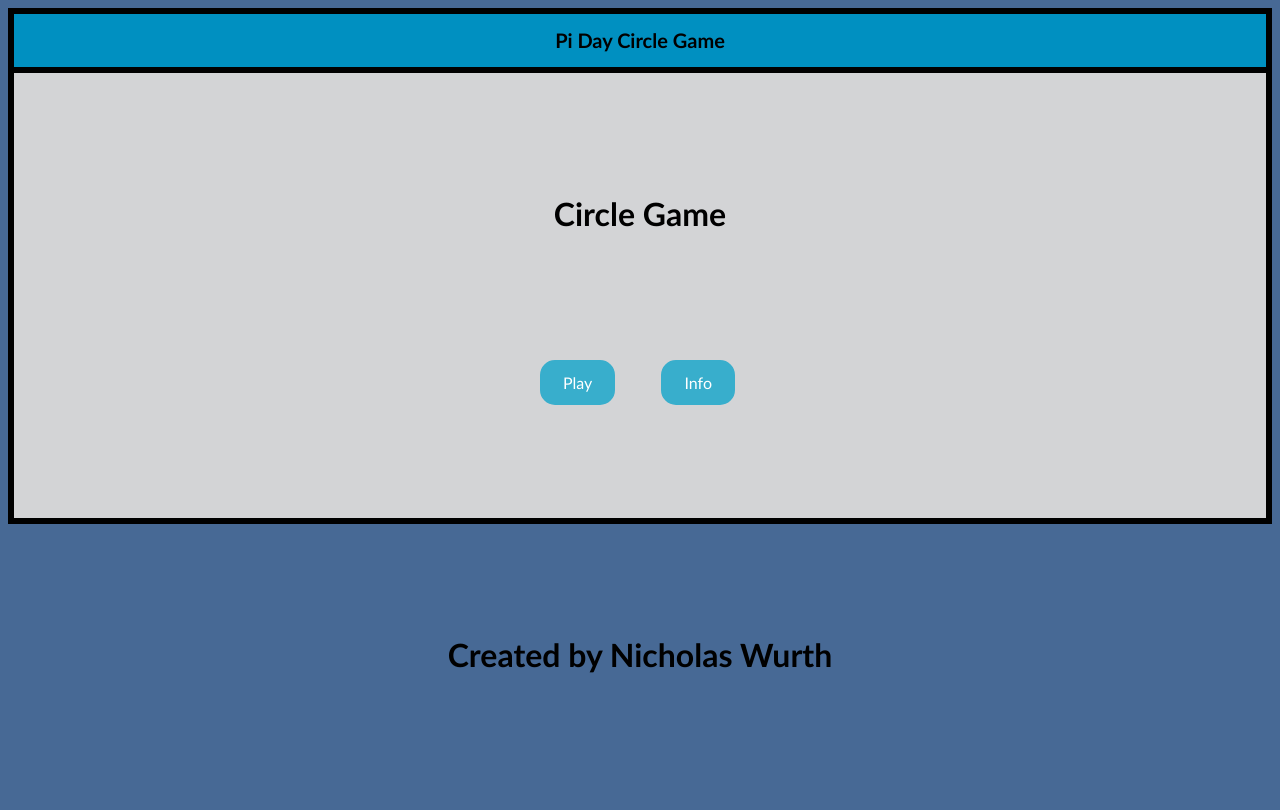
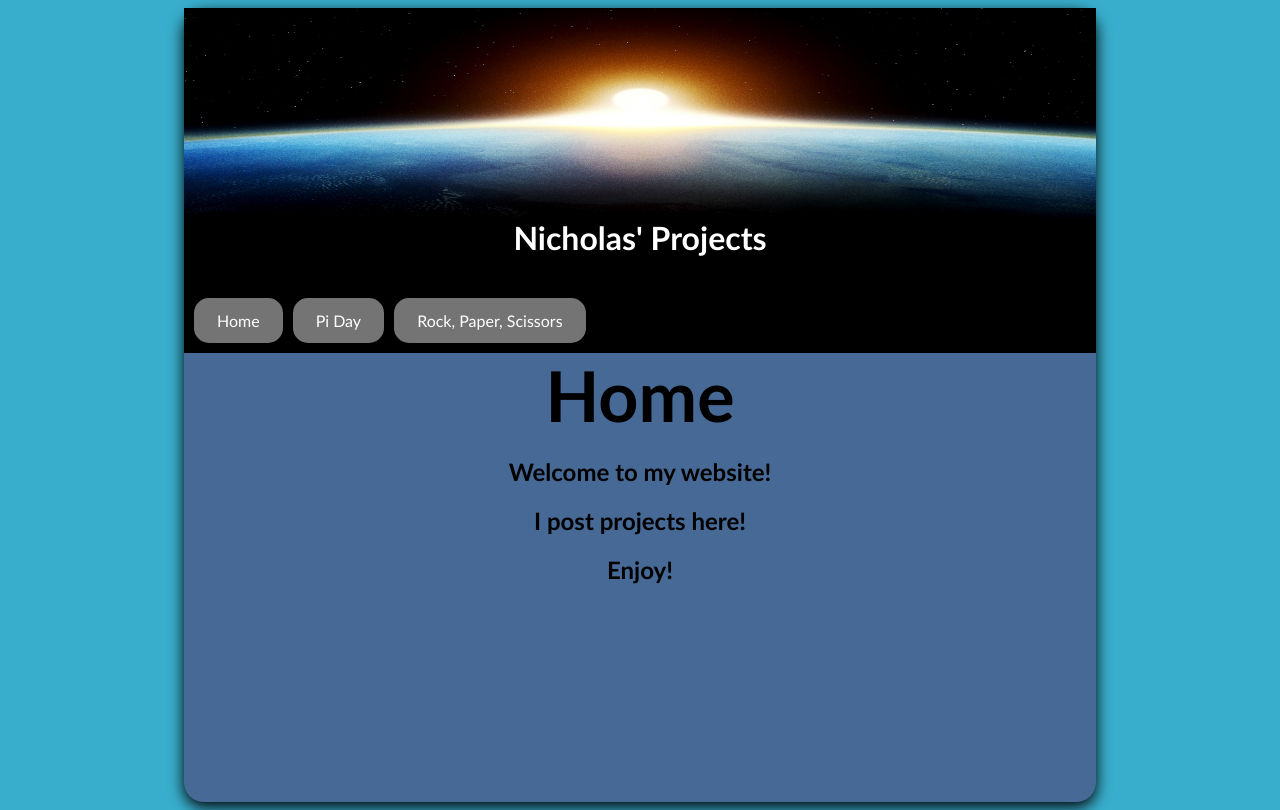
Before and after one commit to gateway12231/gateway12231.github.io, a plain HTML site: page index.html in a window 1280 px wide. Drawn offline with Linux system fonts and the light colour scheme.

Commit message:
New front page

```diff
--- a/index.html
+++ b/index.html
@@ -1,41 +1,50 @@
-<!DOCTYPE html>
 <html>
 	<head>
-        <title> Pi Day Game </title>
-    	<link rel='stylesheet' href='piStyles.css'/>
+		<title> Home </title>
+		<link rel="stylesheet" type="text/css" href="style.css">
 	</head>
-	<script type ="text/javascript" src="piScript.js"></script>
+
 	<body>
-        <div id="logHeader">
-            <h1 style="font-size: 20px; font-family: calibri;"> Pi Day Circle Game </h1>
+		<div class="container">
+<!--This is the top of the page-->
+			<img src="top.jpg" width="912" height="210">
+			<div style="background-color: black; height: 70"> <h1 class="title2"> Nicholas' Projects </h1></div>
+
+<!--This is the Navigation Bar-->
+			<div style="background-color: black;">
+				<ul id="nav">
+					<li> <a href="index.html"> Home </a></li>
+					<li> <a href="piDayGame\piDayGame.html"> Pi Day </a> </li>
+					<li> <a href="rockPaperScissors\rockPaperScissors.html"> Rock, Paper, Scissors </a> </li>
+					<!--<li> <a href="Harveland Photos3.html"> Section 2 </a> </li>
+					<li> <a href="Harveland Photos4.html"> Section 3 </a> </li>
+					<li> <a href="Harveland Links.html"> Links </a></li>-->
+				</ul>
 			</div>
-        <div id="log">
-			<h1> Circle Game </h1>
+<!--This is all the main content of the page-->
+			<h1 class="title"> Home </h1>
+			<div style="text-align: center;">
+			<h2 style="font-family: calibri;"> Welcome to my website! </h2>
+			<h2 style="font-family: calibri;"> I post projects here! </h2>
+			<h2 style="font-family: calibri;"> Enjoy! </h2>
+			</div>
 			<br >
 			<br >
 			<br >
 			<br >
 			<br >
-			<ul id='nav'>
-				<li> <a onClick="play()">Play</a> </li>
-				<li> <span style='float: right;'> <a onClick="info()">Info</a> </span> </li>
-			</ul>
-
-
-			<!---<input type="button" onclick="singlePlayQ()" value="Start Game">--->
-		</div>
-        <br >
-        <script>
-            var sectionNum;
-			function test2 () {
-				document.getElementById('log').innerHTML = "It worked"
-			};
-
-        </script>
 			<br >
 			<br >
 			<br >
 			<br >
-		<h1 style="text-align: center; font-family: calibri;"> Created by Nicholas Wurth </h1>
+			<br >
+			<br >
+		</div>
+<!--This is the footer of the page
+		<div class="footer">
+			  <p> Site Owned by Evan Harveland </p>
+			  <p> Site Styled by Nicholas Wurth </p>
+			  <p> Harveland 2014 </p>
+		</div>-->
 	</body>
 </html>
--- /dev/null
+++ b/style.css
@@ -0,0 +1,129 @@
+.container {
+margin:auto;
+width:912;
+background-color:#476995;
+box-shadow:0px 5px 15px;
+border-radius: 20px;
+}
+
+.footer {
+margin:auto;
+width:912;
+background-color:#D3D4D6;
+box-shadow:0px 5px 15px;
+border-radius: 20px;
+}
+
+.title
+{
+text-align:center;
+font-family: calibri;
+font-size: 70px;
+margin: auto;
+}
+
+.title2
+{
+margin: auto;
+text-align:center;
+font-family: calibri;
+color:white;
+}
+
+p
+{
+text-align: left;
+font-family: calibri;
+}
+
+body
+{
+background-color:#38AECC;
+}
+
+#nav {
+	background-color: none;
+	margin: 0 auto;
+	display: inline-block;
+	list-style: none;
+	padding: 10px;
+}
+
+#nav li {
+	float: left;
+}
+
+#nav a {
+	text-decoration: none;
+	color: white;
+	cursor: pointer;
+	margin-right: 10px;
+	border-radius: 15px;
+	font-family: calibri;
+	display: block;
+	background-color: #747475;
+	border: 3px solid #747475;
+	padding: 10px 20px 10px 20px;
+	text-align: center;
+}
+
+#nav a:hover {
+	color: black;
+	cursor: pointer;
+	margin-right: 10px;
+	border-radius: 15px;
+	font-family: calibri;
+	display: block;
+	border: 3px solid #747475;
+	background-color: white;
+}
+
+#nav ul {
+	background-color: none;
+	display: none;
+}
+
+/*#nav  .current a, # nav li:hover > a {
+	background: #8b008b;
+	color: #ADFF2F;
+	border-top: 2px solid #ADFF2f;
+}
+
+#nav ul li:hover a, #nav li:hover li a {
+	background: none;
+	border:1px solid 24AEF8;
+	color: #000;
+	border-radius:0px;
+}
+
+#nav ul a:hover {
+color: ADFF2f;
+}
+
+#nav li:hover > ul {
+	display: inline-block;
+	background: LightCyan;
+}
+
+#nav ul {
+	display: none;
+	margin: 0;
+	padding: 0px;
+	background: #fff;
+	border: 1px solid 24AEF8;
+	border-radius:2px;
+	float:none;
+	position: absolute;
+	top: 35px;
+	left: 0px;
+}
+
+#nav ul li {
+	float:none;
+	margin: 0px;
+	padding: 0px;
+}
+
+#nav ul a {
+	font-weight: normal;
+}*/
```
Also changed, not shown: top.jpg (added). Lines whose indentation alone changed are shown as unchanged.
